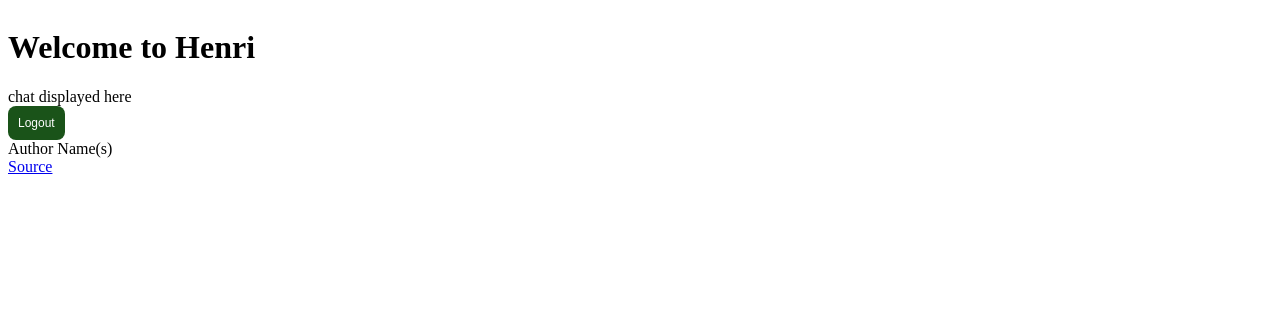
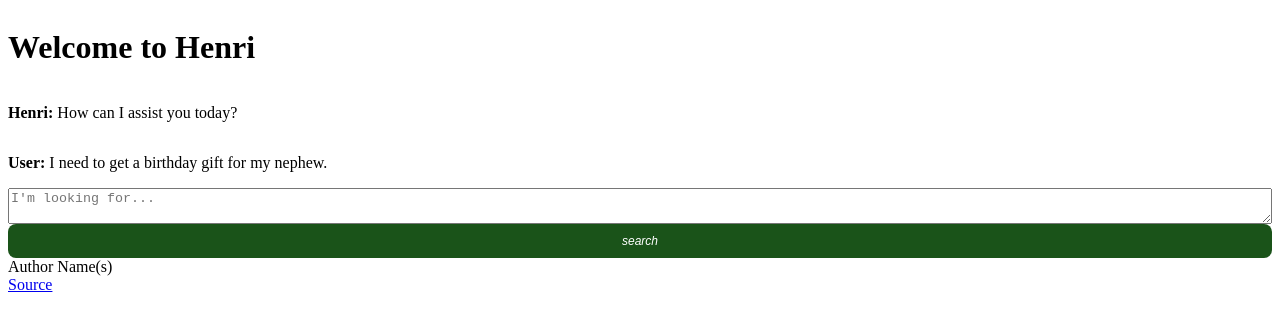
Before and after one commit to evanscott1/startup, a React (Vite) app: page / in a window 1280 px wide. Both pictures are taken after typing "name@example.com", "Sample123" into the empty fields and a click on the button "Login". Shown: the top 328 px of the page. Built offline with nearby package versions, Linux system fonts and the light colour scheme.

Commit message:
Feat: Scaffolding Chat JSX Components

```diff
--- a/src/chat/chat.jsx
+++ b/src/chat/chat.jsx
@@ -1,16 +1,17 @@
 import React from 'react';
+import Menu from '../components/menu/menu';
+import ChatContainer from '../components/chat/chatContainer';
 
-
-export function Chat(props) {
-
-
-
+export function Chat() {
   return (
-    <main className='container-fluid bg-secondary text-center'>
-      <div>chat displayed here</div>
-      <button onClick={props.logout}>
-        Logout
-      </button>
+    <main id="chat-page">
+      <Menu />
+      <ChatContainer />
     </main>
   );
 }
+
+
+      // <button onClick={props.logout}>
+      //   Logout
+      // </button>
--- /dev/null
+++ b/src/components/chat/chatContainer.jsx
@@ -0,0 +1,18 @@
+import React from 'react';
+import ChatHeader from './chatHeader';
+import ChatHistory from './chatHistory';
+import ChatInput from './chatInput';
+import Footer from '../footer';
+
+function ChatContainer() {
+  return (
+    <div className="chat-container">
+      <ChatHeader />
+      <ChatHistory />
+      <ChatInput />
+      <Footer />
+    </div>
+  );
+}
+
+export default ChatContainer;
--- /dev/null
+++ b/src/components/chat/chatHeader.jsx
@@ -0,0 +1,9 @@
+import React from 'react';
+
+function ChatHeader() {
+    return(
+        <div></div>
+    );
+}
+
+export default ChatHeader;
--- /dev/null
+++ b/src/components/chat/chatHistory.jsx
@@ -0,0 +1,20 @@
+import React from 'react';
+import ChatMessage from './chatMessage';
+
+function ChatHistory() {
+  const messages = [
+    { sender: 'Henri', message: 'How can I assist you today?', isBot: true },
+    { sender: 'User', message: 'I need to get a birthday gift for my nephew.', isBot: false },
+    // More messages...
+  ];
+
+  return (
+    <div className="chat-history">
+      {messages.map((msg, index) => (
+        <ChatMessage key={index} sender={msg.sender} message={msg.message} isBot={msg.isBot} />
+      ))}
+    </div>
+  );
+}
+
+export default ChatHistory;
--- /dev/null
+++ b/src/components/chat/chatInput.jsx
@@ -0,0 +1,29 @@
+import React, { useState } from 'react';
+
+function ChatInput() {
+  const [input, setInput] = useState('');
+
+  const handleSubmit = (e) => {
+    e.preventDefault();
+    console.log(input);
+    setInput(''); // Clear input after submit
+  };
+
+  return (
+    <div className="chat-input">
+      <textarea
+        id="user-input"
+        name="user-query"
+        placeholder="I'm looking for..."
+        value={input}
+        onChange={(e) => setInput(e.target.value)}
+        required
+      ></textarea>
+      <button type="submit" onClick={handleSubmit}>
+        <i id="search-button" className="material-symbols-outlined">search</i>
+      </button>
+    </div>
+  );
+}
+
+export default ChatInput;
--- /dev/null
+++ b/src/components/chat/chatMessage.jsx
@@ -0,0 +1,12 @@
+import React from 'react';
+
+function ChatMessage({ sender, message, isBot }) {
+  return (
+    <div className={`message ${isBot ? 'bot-message' : 'user-message'}`}>
+      {isBot && <div className="logo"></div>}
+      <p><strong>{sender}:</strong> {message}</p>
+    </div>
+  );
+}
+
+export default ChatMessage;
--- /dev/null
+++ b/src/components/footer.jsx
@@ -0,0 +1,9 @@
+import React from 'react';
+
+function Footer() {
+    return(
+        <div></div>
+    );
+}
+
+export default Footer;
--- /dev/null
+++ b/src/components/menu/conversationList.jsx
@@ -0,0 +1,9 @@
+import React from 'react';
+
+function ConversationList() {
+    return (
+        <div></div>
+    );
+}
+
+export default ConversationList;
--- /dev/null
+++ b/src/components/menu/menu.jsx
@@ -0,0 +1,20 @@
+import React from 'react';
+import MenuHeader from './menuHeader';
+import ConversationList from './conversationList';
+
+function Menu() {
+  return (
+    <div className="menu-container">
+      <MenuHeader />
+      <div className="menu-container-scroll">
+        <ConversationList title="Yesterday" conversations={[{ name: 'School Supplies', link: '/SchoolExample.html' }]} />
+        <ConversationList title="Last Week" conversations={[
+          { name: 'Birthday Gifts for Nephew', link: '/GiftExample.html' },
+          { name: 'Waterbottle Shopping', link: '/Waterbottle.html' }
+        ]} />
+      </div>
+    </div>
+  );
+}
+
+export default Menu;
--- /dev/null
+++ b/src/components/menu/menuHeader.jsx
@@ -0,0 +1,9 @@
+import React from 'react';
+
+function MenuHeader() {
+    return (
+        <div></div>
+    );
+}
+
+export default MenuHeader;
```
Also changed, not shown: src/components/modal/modal.css (renamed from src/components/modal.css), src/components/modal/modal.jsx (renamed from src/components/modal.jsx).
